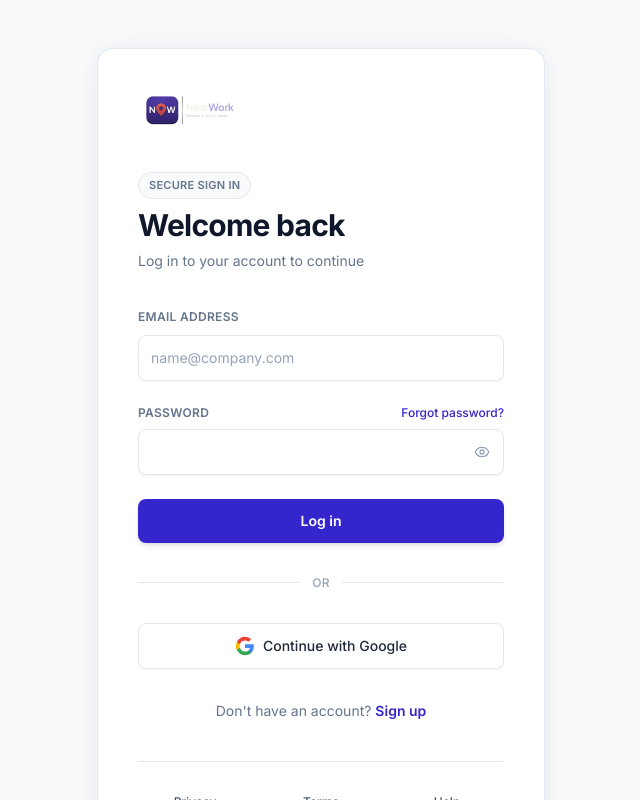
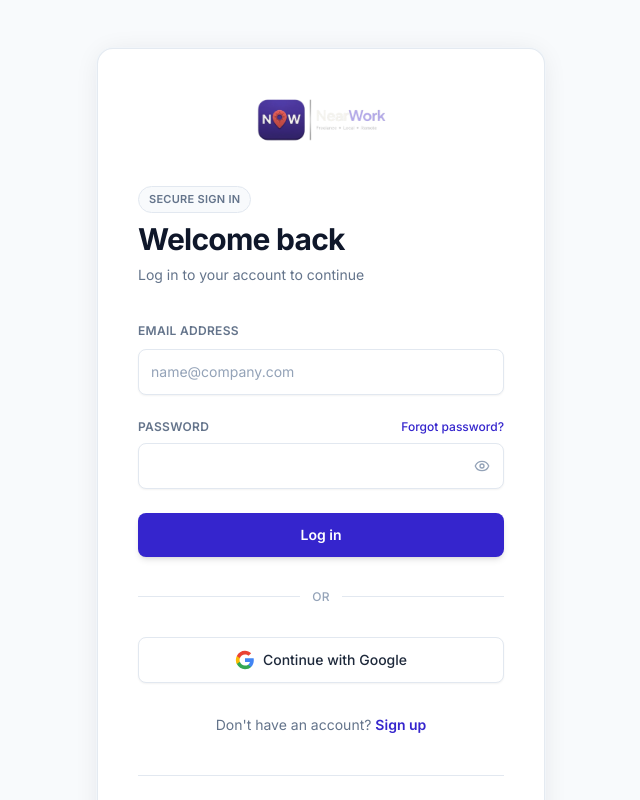
Before and after one commit to dreamcraft17/freelance-web-startup, a Next.js app in the folder apps/web/: page /login in a window 1280 px wide. Shown: the top 800 px of the page, without its empty margins (319-959 px from the left). Built offline with nearby package versions, Linux system fonts and the light colour scheme.

Commit message:
ganti logo

```diff
--- a/apps/web/app/(auth)/login/page.tsx
+++ b/apps/web/app/(auth)/login/page.tsx
@@ -20,8 +20,12 @@ export default async function LoginPage({ searchParams }: PageProps) {
     <div className="flex min-h-screen flex-col bg-slate-50 px-4 py-8 sm:py-12">
       <div className="flex flex-1 flex-col items-center justify-center">
         <div className="w-full max-w-md rounded-2xl border border-slate-200/90 bg-white p-8 shadow-[0_2px_28px_-6px_rgba(15,23,42,0.12)] ring-1 ring-slate-100 sm:p-10">
-          <div className="mb-8">
-            <BrandLogo href={"/" as Route} imageClassName="h-10 w-auto sm:h-11" alt="NearWork logo" />
+          <div className="mb-8 flex justify-center">
+            <BrandLogo
+              href={"/" as Route}
+              imageClassName="h-14 w-auto sm:h-16"
+              alt="NearWork logo"
+            />
           </div>
 
           <LoginForm returnUrl={returnUrl} intent={intent} />
--- a/apps/web/app/(auth)/register/page.tsx
+++ b/apps/web/app/(auth)/register/page.tsx
@@ -17,8 +17,8 @@ export default async function RegisterPage({ searchParams }: PageProps) {
     <div className="flex min-h-screen flex-col bg-slate-50 px-4 py-8 sm:py-12">
       <div className="flex flex-1 flex-col items-center justify-center">
         <div className="w-full max-w-md rounded-2xl border border-slate-200/90 bg-white p-8 shadow-[0_2px_28px_-6px_rgba(15,23,42,0.12)] ring-1 ring-slate-100 sm:p-10">
-          <div className="mb-8">
-            <BrandLogo imageClassName="h-10 w-auto sm:h-11" alt="NearWork logo" />
+          <div className="mb-8 flex justify-center">
+            <BrandLogo imageClassName="h-14 w-auto sm:h-16" alt="NearWork logo" />
           </div>
 
           <RegisterForm
```
Also changed, not shown: 1 other file (tests, documents, lock files or other folders).
